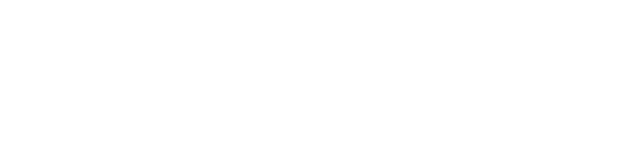
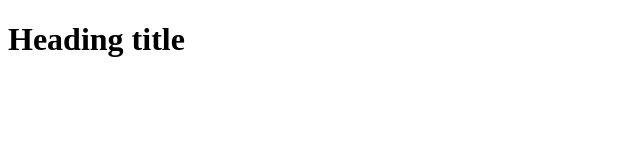
Before and after one commit to kristina-makalatia/Geolab, a plain HTML site: page index.html in a window 1280 px wide. Shown: the whole page, without its empty margins (0-640 px from the left). Drawn offline with Linux system fonts and the light colour scheme.

Commit message:
add some information to  my file

```diff
--- a/index.html
+++ b/index.html
@@ -4,6 +4,7 @@
 	<title></title>
 </head>
 <body>
+	<h1> Heading title </h1>
 
 </body>
 </html>
```
